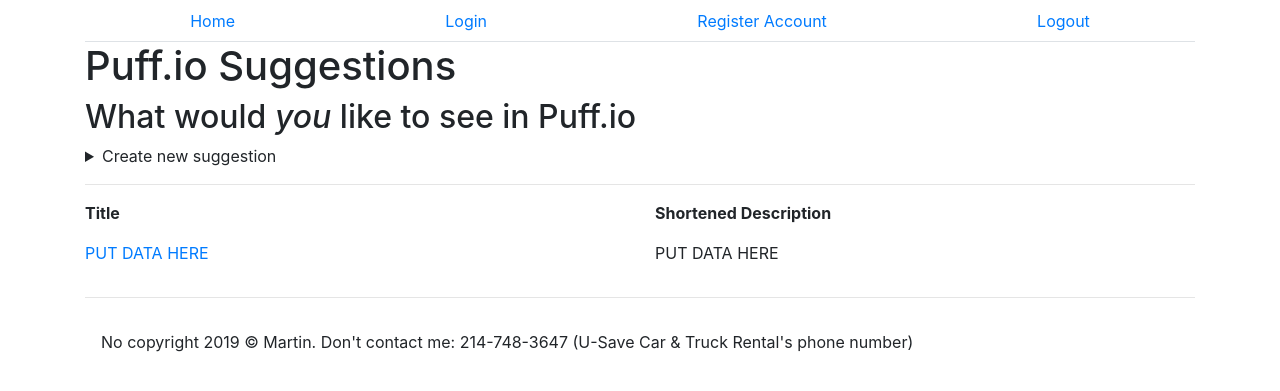
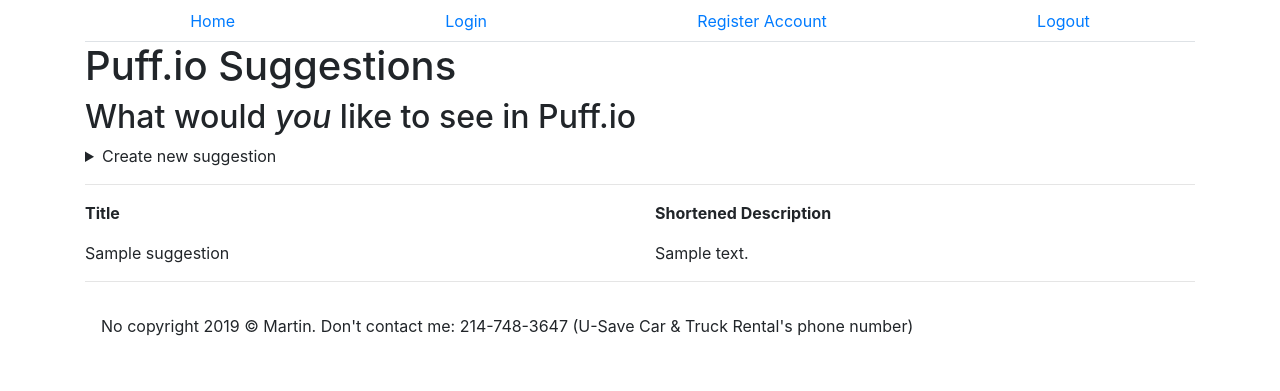
Before and after one commit to budopod1/puffpolls, a PHP site: page / in a window 1280 px wide. Shown: the top 391 px of the page. Run offline with PHP 8.4, Linux system fonts and the light colour scheme; the visitor is signed in with stand-in values (Sample User, id 1); tables that the repository leaves empty or names only in its code hold one stand-in row (values such as "Sample post").

Commit message:
made submitable suggestions

```diff
--- a/mysite/index.php
+++ b/mysite/index.php
@@ -1,5 +1,16 @@
 <?php
 include "conn.php";
+if (isset($_POST["submit"])){
+    $title = $_POST["title"];
+    $content = $_POST["content"];
+    $sql = "INSERT INTO suggestions (title, content) VALUES ('$title', '$content')";
+    $conn->exec($sql);
+}
+
+$sql = "SELECT * FROM suggestions";
+$st = $conn->prepare($sql);
+$st->execute();
+$suggestions = $st->fetchAll(PDO::FETCH_ASSOC);
 ?>
 <!DOCTYPE html>
 <html lang="en">
@@ -51,10 +62,16 @@ include "conn.php";
                 <p><b>Shortened Description</b></p>
             </div>
         </div>
-        <div class="row">
-            <div class="col"><a href="#">PUT DATA HERE</a></div>
-            <div class="col"><p>PUT DATA HERE</p></div>
-        </div>
+        <?php foreach ($suggestions as $suggestion) {?>
+            <div class="row">
+                <div class="col">
+                    <?php echo $suggestion["title"] ?>
+                </div>
+                <div class="col">
+                    <?php echo $suggestion["content"] ?>
+                </div>
+            </div>
+        <?php } ?>
         <?php include "footer.php" ?>
     </div>
 </body>
```
Also changed, not shown: mysite/suggestion.php (+7 -1 lines).
